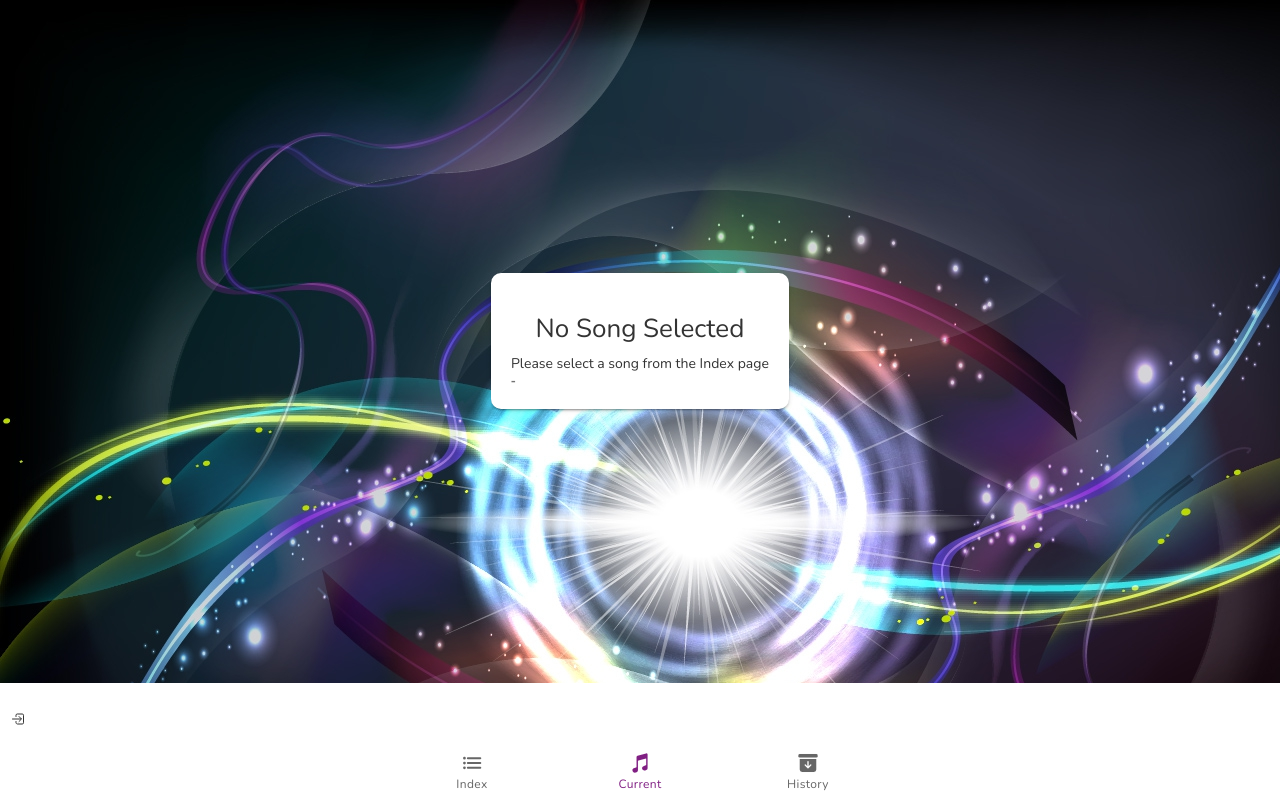
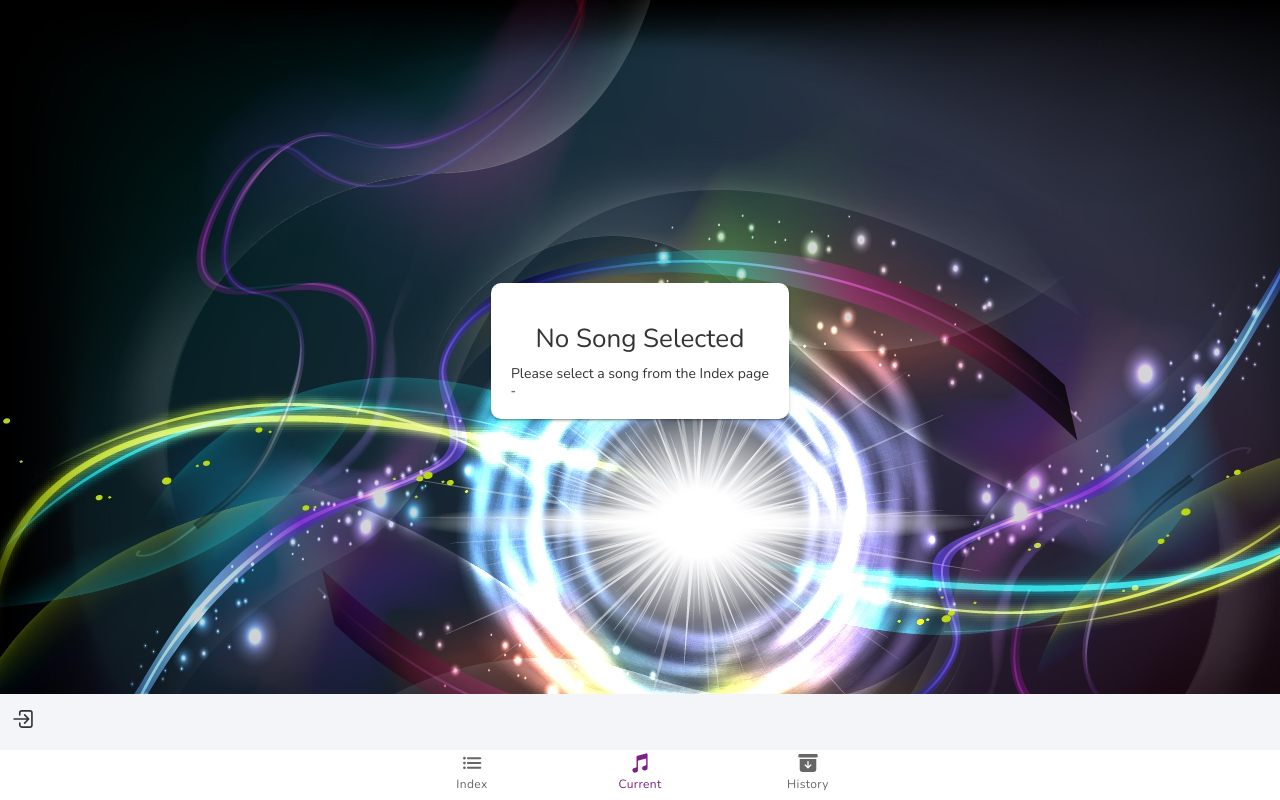
Before and after one commit to MarioCDS/ionic-project, a React (Create React App) app: page /current in a window 1280 px wide. Built offline with nearby package versions, Linux system fonts and the light colour scheme; no server answers; a web font is replaced by a local one.

Commit message:
final touch

```diff
--- a/src/App.jsx
+++ b/src/App.jsx
@@ -46,11 +46,12 @@ const App = () => (
   <IonApp>
     <AuthProvider>
       <IonReactRouter>
-        <IonToolbar
+        <IonToolbar color="light"
           style={{
             position: "fixed",
             bottom: "50px",
             background: "transparent",
+
           }}
         >
           <IonLabel>
@@ -79,7 +80,7 @@ const App = () => (
             </Route>
           </IonRouterOutlet>
 
-          <IonTabBar style={{ marginTop: "60px" }} slot="bottom">
+          <IonTabBar slot="bottom">
             <IonTabButton tab="index" href="/index">
               <IonIcon icon={list} />
               <IonLabel>Index</IonLabel>
--- a/src/components/Login.jsx
+++ b/src/components/Login.jsx
@@ -107,7 +107,12 @@ export default function Login() {
       } else {
         return (
           <IonIcon
-            style={{ marginLeft: "10px", cursor: "pointer" }}
+            style={{
+              marginLeft: "10px",
+              cursor: "pointer",
+              fontSize: "26px",
+              color: "#333",
+            }}
             onClick={() => {
               setDisplay(true);
             }}
--- a/src/pages/Current.jsx
+++ b/src/pages/Current.jsx
@@ -38,9 +38,9 @@ const Current = () => {
             <div dangerouslySetInnerHTML={{ __html: currentSong.Lyrics }}></div>
             <IonCardSubtitle>- {currentSong.Author}</IonCardSubtitle>
           </IonCard>
-          <IonList hidden={noSong} className="button-center">
-            <IonButton onClick={handleShare}>Share</IonButton>
-          </IonList>
+            <IonButton hidden={noSong} onClick={handleShare} style={{
+              width: "80px"
+            }}>Share</IonButton>
         </div>
       </IonContent>
     </IonPage>
--- a/src/pages/Style.css
+++ b/src/pages/Style.css
@@ -24,6 +24,8 @@ html h2 {
   min-height: 100%;
   display: flex;
   flex-direction: column;
+  padding: 20px 0 60px 0;
+  align-items: center;
 }
 
 .title {
@@ -39,6 +41,7 @@ p {
   border-radius: 10px;
   max-width: 800px;
   margin: auto;
+
 }
 
 .button-center {
@@ -50,11 +53,11 @@ p {
   margin: auto;
 }
 
+.list-md {
+  padding: 0;
+}
+
 /* ------- Login bar ----------- */
-
-.loginBar {
-  background-color: aqua;
-}
 
 .loginInput {
   background-color: rgb(247, 247, 247);
```
